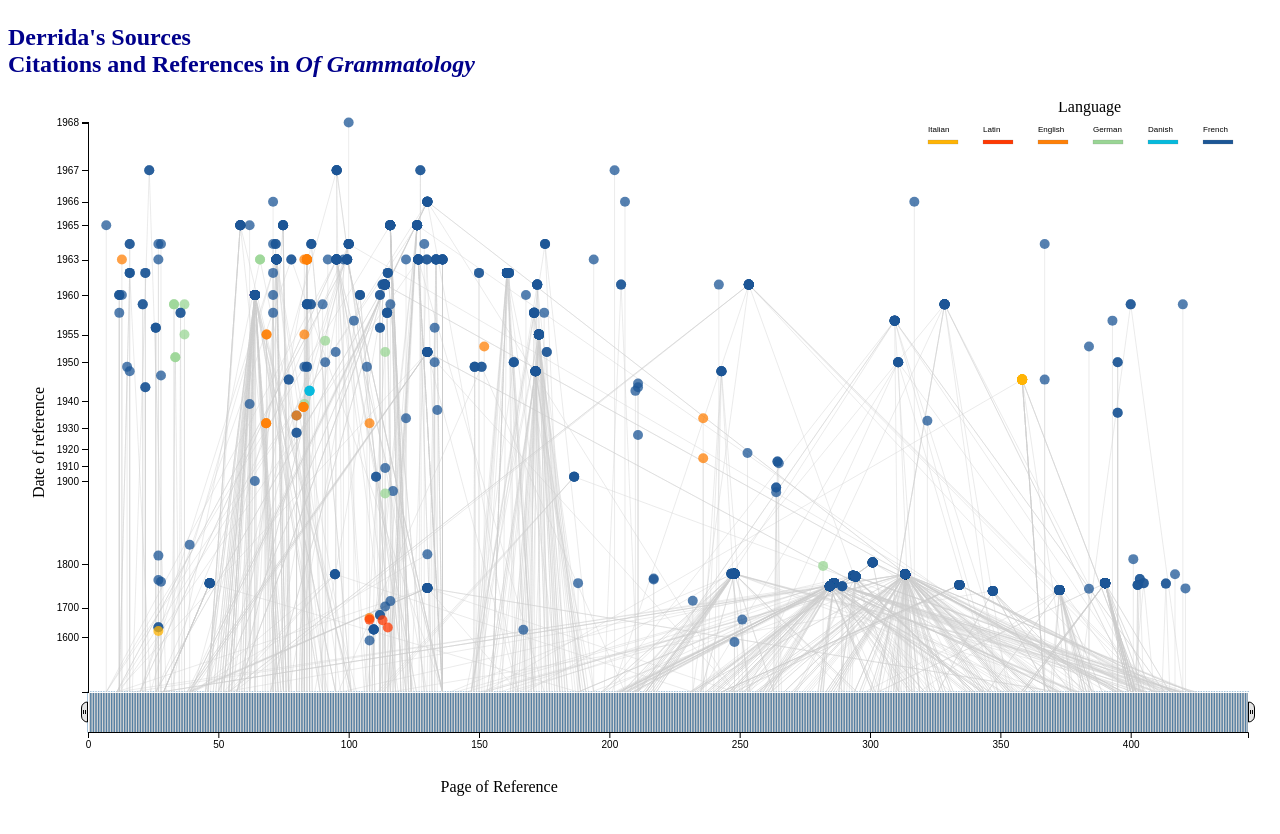
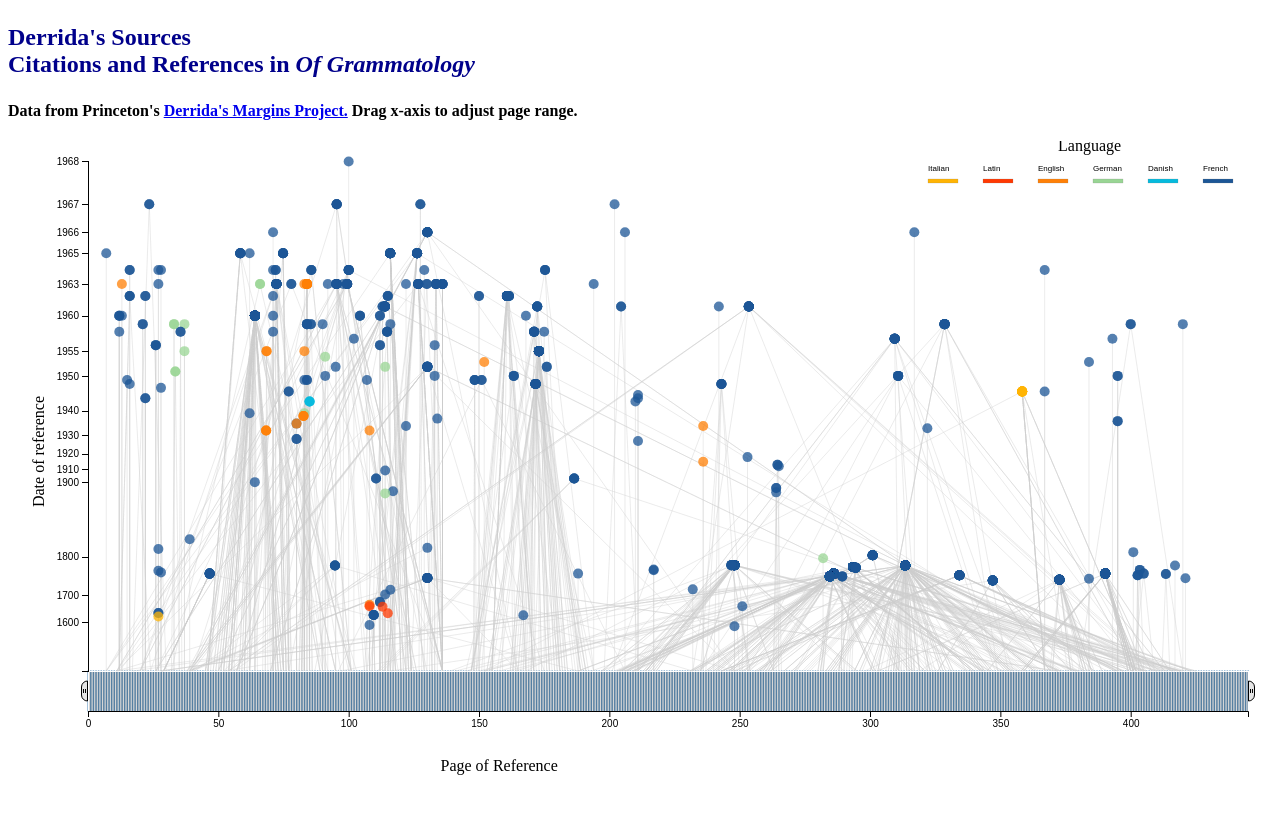
Before and after one commit to clarkdatalabs/derrida, a website: page views/index.html in a window 1280 px wide. Drawn offline with nearby package versions, Linux system fonts and the light colour scheme.

Commit message:
text under title

```diff
--- a/views/index.html
+++ b/views/index.html
@@ -11,6 +11,7 @@
     <body>
 
         <h3>Derrida's Sources <br>Citations and References in <i>Of Grammatology</i></h3></h3>
+        <h4>Data from Princeton's <a href="https://derridas-margins.princeton.edu/">Derrida's Margins Project.</a> Drag x-axis to adjust page range.</h4>
         <!-- <ul> </ul> -->
         <svg></svg>
         <div id="tooltip" class="hidden">
@@ -23,7 +24,7 @@
             //  Set some other Parameters that are needed in more than one js files
                 var svg = d3.select('svg');
                 var svgWidth = $(window).width() - 30;
-                var svgHeight = $(window).height() - 90;
+                var svgHeight = $(window).height() - 150;
 
                 var totalPage = 445;
                 var numOfPageEveryRec = 1;
```
